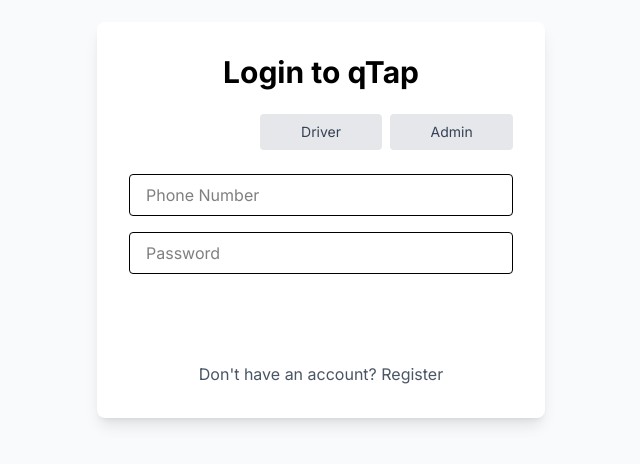
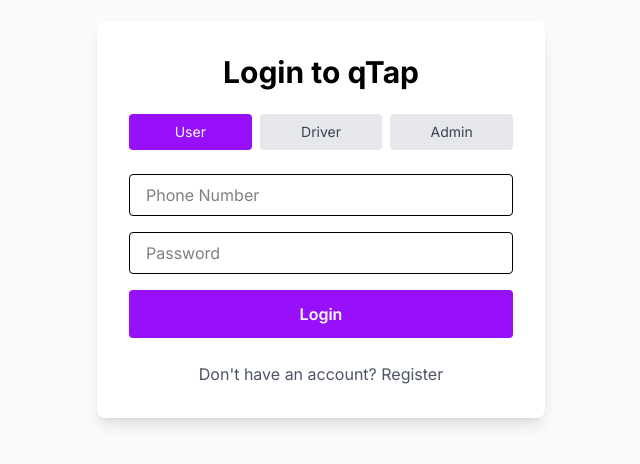
Before and after one commit to israel31/qtap-frontend, a Next.js app: page /login in a window 1280 px wide. Shown: the part 180-644 px from the top of the page, without its empty margins (319-959 px from the left). Built offline with nearby package versions, Linux system fonts and the light colour scheme; no server answers.

Commit message:
color update

```diff
--- a/src/app/dashboard/user/page.tsx
+++ b/src/app/dashboard/user/page.tsx
@@ -204,7 +204,7 @@ export default function UserDashboard() {
               <button
                 onClick={handlePayDriver}
                 disabled={paymentProcessing}
-                className={`flex-1 bg-primary-600 text-white px-6 py-3 rounded font-semibold hover:bg-primary-700 ${
+                className={`flex-1 bg-purple-600 text-white px-6 py-3 rounded font-semibold hover:bg-primary-700 ${
                   paymentProcessing ? 'opacity-50 cursor-not-allowed' : ''
                 }`}
               >
@@ -295,7 +295,7 @@ export default function UserDashboard() {
           <div className="flex gap-4">
             <button
               onClick={handleFundWallet}
-              className="flex-1 bg-primary-600 text-white py-2 rounded font-semibold hover:bg-primary-700"
+              className="flex-1 bg-purple-600 text-white py-2 rounded font-semibold hover:bg-primary-700"
             >
               Proceed to Payment
             </button>
--- a/src/app/login/page.tsx
+++ b/src/app/login/page.tsx
@@ -48,7 +48,7 @@ export default function Login() {
             onClick={() => setType('user')}
             className={`flex-1 py-2 rounded text-sm ${
               type === 'user'
-                ? 'bg-primary-600 text-white'
+                ? 'bg-purple-600 text-white'
                 : 'bg-gray-200 text-gray-700'
             }`}
           >
@@ -58,7 +58,7 @@ export default function Login() {
             onClick={() => setType('driver')}
             className={`flex-1 py-2 rounded text-sm ${
               type === 'driver'
-                ? 'bg-primary-600 text-white'
+                ? 'bg-purple-600 text-white'
                 : 'bg-gray-200 text-gray-700'
             }`}
           >
@@ -68,7 +68,7 @@ export default function Login() {
             onClick={() => setType('admin')}
             className={`flex-1 py-2 rounded text-sm ${
               type === 'admin'
-                ? 'bg-primary-600 text-white'
+                ? 'bg-purple-600 text-white'
                 : 'bg-gray-200 text-gray-700'
             }`}
           >
@@ -114,7 +114,7 @@ export default function Login() {
 
           <button
             type="submit"
-            className="w-full bg-primary-600 text-white py-3 rounded font-semibold hover:bg-primary-700 transition"
+            className="w-full bg-purple-600 text-white py-3 rounded font-semibold hover:bg-primary-700 transition"
           >
             Login
           </button>
```
